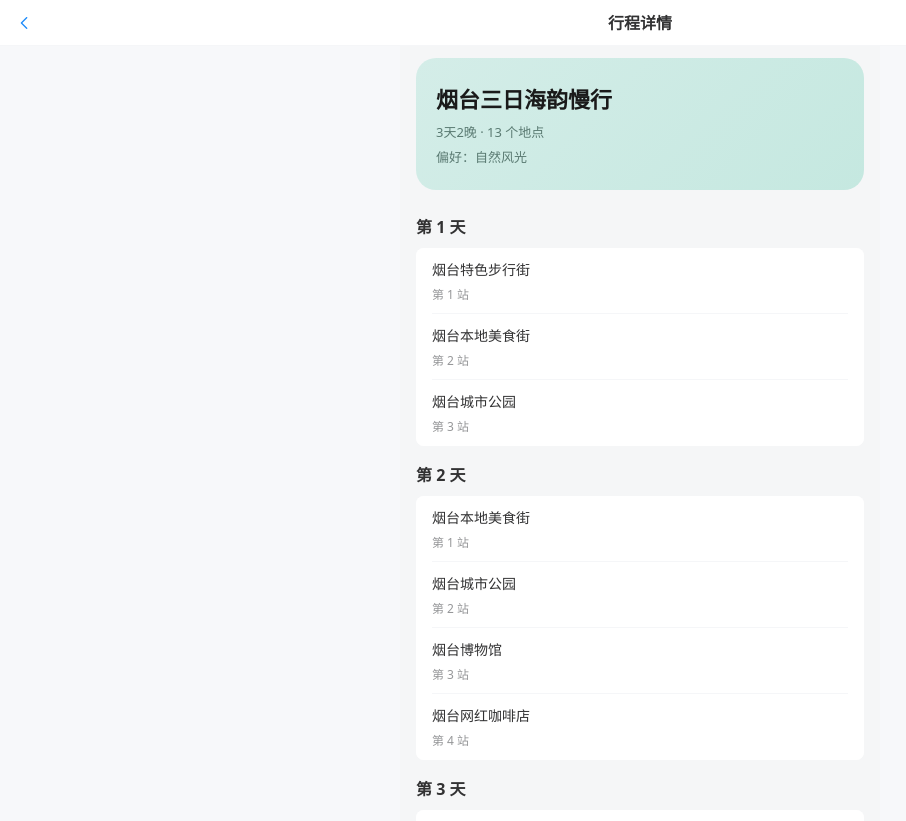
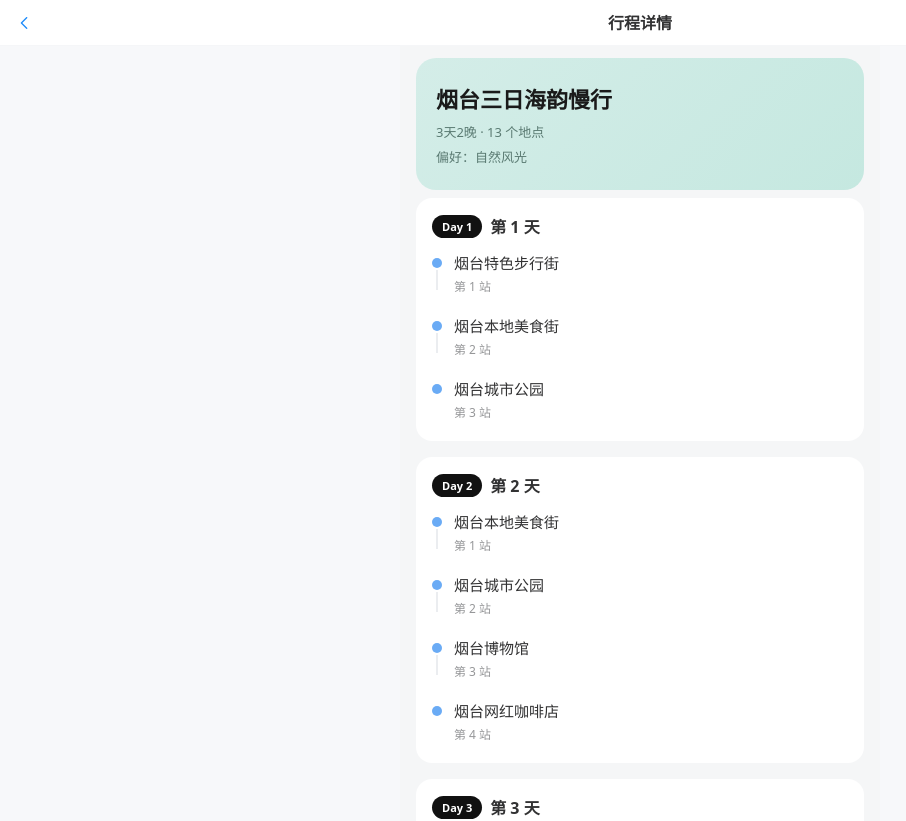
Before and after one commit to YukiMori530/vue-journey, a Vue app in the folder apps/h5/: page /trip/1 in a window 1280 px wide. Shown: the top 821 px of the page, without its empty margins (0-906 px from the left). Built offline with nearby package versions, Linux system fonts and the light colour scheme.

Commit message:
feat: add smart import and discover trip templates

```diff
--- a/apps/h5/components.d.ts
+++ b/apps/h5/components.d.ts
@@ -18,7 +18,6 @@ declare module 'vue' {
     RouterView: typeof import('vue-router')['RouterView']
     TripCard: typeof import('./src/components/trip-card.vue')['default']
     VanButton: typeof import('vant/es')['Button']
-    VanCell: typeof import('vant/es')['Cell']
     VanCellGroup: typeof import('vant/es')['CellGroup']
     VanEmpty: typeof import('vant/es')['Empty']
     VanField: typeof import('vant/es')['Field']
--- a/apps/h5/src/components/create-action-sheet.vue
+++ b/apps/h5/src/components/create-action-sheet.vue
@@ -16,7 +16,7 @@ function goCreatePlan() {
 
 function goSmartImport() {
   close()
-  showToast('智能导入功能开发中')
+  router.push('/import')
 }
 
 function goCollect() {
--- a/apps/h5/src/router/index.ts
+++ b/apps/h5/src/router/index.ts
@@ -4,6 +4,7 @@ import ExploreView from '../views/explore-view.vue'
 import CreateView from '../views/create-view.vue'
 import TripDetailView from '../views/trip-detail-view.vue'
 import SearchView from '../views/search-view.vue'
+import ImportView from '../views/import-view.vue'
 
 const router = createRouter({
   history: createWebHistory(),
@@ -11,6 +12,7 @@ const router = createRouter({
     { path: '/', name: 'trip', component: TripView },
     { path: '/explore', name: 'explore', component: ExploreView },
     { path: '/search', name: 'search', component: SearchView, meta: { hideTabBar: true } },
+    { path: '/import', name: 'import', component: ImportView, meta: { hideTabBar: true } },
     { path: '/create', name: 'create', component: CreateView, meta: { hideTabBar: true } },
     { path: '/trip/:id', name: 'trip-detail', component: TripDetailView, meta: { hideTabBar: true } },
   ],
--- a/apps/h5/src/stores/trip.ts
+++ b/apps/h5/src/stores/trip.ts
@@ -1,5 +1,7 @@
 import { defineStore } from 'pinia'
+import type { HotTrip, FeaturedTopic } from '../data/discover'
 import type { CreateTripInput, DayPlan, Trip } from '../types/trip'
+import { parseDaysFromDuration, parseGuideText } from '../utils/parse-guide'
 
 const THEMES = [
   'linear-gradient(135deg, #d4ede8 0%, #c5e8e0 100%)',
@@ -46,6 +48,10 @@ function buildTitle(destination: string, days: number, preferences: string[]) {
   return `${destination}${days}日游`
 }
 
+function countPlaces(dayPlans: DayPlan[]) {
+  return dayPlans.reduce((sum, day) => sum + day.places.length, 0)
+}
+
 const seedTrips: Trip[] = [
   {
     id: 1,
@@ -86,23 +92,83 @@ export const useTripStore = defineStore('trip', {
   },
 
   actions: {
+    saveTrip(payload: Omit<Trip, 'id'>) {
+      const trip: Trip = { ...payload, id: this.nextId++ }
+      this.trips.unshift(trip)
+      return trip
+    },
+
     addTrip(input: CreateTripInput) {
       const dayPlans = mockDayPlans(input.destination, input.days)
-      const placeCount = dayPlans.reduce((sum, day) => sum + day.places.length, 0)
-      const trip: Trip = {
-        id: this.nextId++,
+      return this.saveTrip({
         destination: input.destination,
         days: input.days,
         preferences: input.preferences,
         title: buildTitle(input.destination, input.days, input.preferences),
         nights: `${input.days}天${Math.max(input.days - 1, 0)}晚`,
-        placeCount,
+        placeCount: countPlaces(dayPlans),
         cover: COVERS[this.nextId % COVERS.length],
         theme: THEMES[this.nextId % THEMES.length],
         dayPlans,
-      }
-      this.trips.unshift(trip)
-      return trip
+      })
+    },
+
+    addTripFromText(text: string) {
+      const parsed = parseGuideText(text)
+      const placeCount = countPlaces(parsed.dayPlans)
+      return this.saveTrip({
+        destination: parsed.destination,
+        days: parsed.days,
+        preferences: [],
+        title: `${parsed.destination}${parsed.days}日导入行程`,
+        nights: `${parsed.days}天${Math.max(parsed.days - 1, 0)}晚`,
+        placeCount,
+        cover: COVERS[(this.nextId + 1) % COVERS.length],
+        theme: THEMES[(this.nextId + 1) % THEMES.length],
+        dayPlans: parsed.dayPlans,
+      })
+    },
+
+    addTripFromHotTrip(item: HotTrip) {
+      const days = parseDaysFromDuration(item.duration)
+      const destination = item.keywords[0] ?? '热门'
+      const dayPlans = mockDayPlans(destination, days).map((day, index) => ({
+        ...day,
+        places: day.places.map((_place, placeIndex) => {
+          const keyword = item.keywords[(index + placeIndex) % item.keywords.length]
+          return `${destination}·${keyword}${placeIndex + 1}号点`
+        }),
+      }))
+
+      return this.saveTrip({
+        destination,
+        days,
+        preferences: item.keywords.slice(1, 3),
+        title: item.title,
+        nights: item.duration.replace(/\s*·.*/, '').trim(),
+        placeCount: item.placeCount,
+        cover: item.cover,
+        theme: THEMES[this.nextId % THEMES.length],
+        dayPlans,
+      })
+    },
+
+    addTripFromTopic(item: FeaturedTopic) {
+      const days = Math.max(1, Math.min(3, Math.ceil(item.placeCount / 4)))
+      const destination = item.keywords[0] ?? '专题'
+      const dayPlans = mockDayPlans(destination, days)
+
+      return this.saveTrip({
+        destination,
+        days,
+        preferences: item.keywords,
+        title: item.title,
+        nights: `${days}天${Math.max(days - 1, 0)}晚`,
+        placeCount: item.placeCount,
+        cover: item.cover,
+        theme: THEMES[(this.nextId + 2) % THEMES.length],
+        dayPlans,
+      })
     },
 
     removeTrip(id: number) {
--- /dev/null
+++ b/apps/h5/src/utils/parse-guide.ts
@@ -0,0 +1,98 @@
+import type { DayPlan } from '../types/trip'
+
+const DAY_HEADER = /第\s*([0-9一二三四五六七八九十]+)\s*天/i
+const BULLET = /^[\s\-·•*\d+.、)）]+/
+
+const CITY_HINTS = ['北京', '上海', '成都', '杭州', '烟台', '南昌', '林芝', '昆明', '伊宁', '香港']
+
+export interface ParsedGuide {
+  destination: string
+  days: number
+  dayPlans: DayPlan[]
+}
+
+function normalizeDay(raw: string): number {
+  const map: Record<string, number> = {
+    一: 1, 二: 2, 三: 3, 四: 4, 五: 5, 六: 6, 七: 7, 八: 8, 九: 9, 十: 10,
+  }
+  if (/^\d+$/.test(raw)) {
+    return Number(raw)
+  }
+  return map[raw] ?? 1
+}
+
+function guessDestination(text: string, places: string[]): string {
+  for (const city of CITY_HINTS) {
+    if (text.includes(city)) {
+      return city
+    }
+  }
+  const first = places[0] ?? '旅行'
+  return first.slice(0, 2)
+}
+
+function chunkPlaces(places: string[]): DayPlan[] {
+  const perDay = 3
+  const days = Math.max(1, Math.ceil(places.length / perDay))
+  return Array.from({ length: days }, (_, index) => {
+    const day = index + 1
+    const start = index * perDay
+    return {
+      day,
+      places: places.slice(start, start + perDay),
+    }
+  })
+}
+
+export function parseGuideText(text: string): ParsedGuide {
+  const lines = text
+    .split(/\r?\n/)
+    .map((line) => line.trim())
+    .filter(Boolean)
+
+  const dayPlans: DayPlan[] = []
+  let currentDay = 0
+  const flatPlaces: string[] = []
+
+  for (const line of lines) {
+    const dayMatch = line.match(DAY_HEADER)
+    if (dayMatch) {
+      currentDay = normalizeDay(dayMatch[1])
+      if (!dayPlans.find((item) => item.day === currentDay)) {
+        dayPlans.push({ day: currentDay, places: [] })
+      }
+      continue
+    }
+
+    const place = line.replace(BULLET, '').trim()
+    if (!place || place.length < 2) {
+      continue
+    }
+
+    flatPlaces.push(place)
+    if (currentDay > 0) {
+      const target = dayPlans.find((item) => item.day === currentDay)
+      target?.places.push(place)
+    }
+  }
+
+  const cleanedDayPlans = dayPlans.filter((item) => item.places.length > 0)
+  const finalDayPlans =
+    cleanedDayPlans.length > 0 ? cleanedDayPlans : chunkPlaces(flatPlaces)
+
+  const destination = guessDestination(text, flatPlaces)
+  const days = finalDayPlans.length || 1
+
+  return {
+    destination,
+    days,
+    dayPlans: finalDayPlans.length
+      ? finalDayPlans
+      : [{ day: 1, places: ['待添加地点'] }],
+  }
+}
+
+export function parseDaysFromDuration(duration: string): number {
+  const match = duration.match(/(\d+)\s*天/)
+  return match ? Number(match[1]) : 3
+}
--- /dev/null
+++ b/apps/h5/src/views/import-view.vue
@@ -0,0 +1,154 @@
+<script setup lang="ts">
+import { ref } from 'vue'
+import { useRouter } from 'vue-router'
+import { showToast } from 'vant'
+import { useTripStore } from '../stores/trip'
+
+const router = useRouter()
+const tripStore = useTripStore()
+
+const guideText = ref('')
+const loading = ref(false)
+
+const exampleText = `第1天
+- 赛里木湖东门
+- 果子沟大桥观景
+- 伊宁六星街
+
+第2天
+- 喀赞其民俗区
+- 汉人街美食
+- 伊犁河 sunset
+
+第3天
+- 那拉提草原
+- 网红公路打卡`
+
+function fillExample() {
+  guideText.value = exampleText
+}
+
+function goBack() {
+  router.back()
+}
+
+function handleImport() {
+  if (!guideText.value.trim()) {
+    showToast('请粘贴攻略文本')
+    return
+  }
+
+  loading.value = true
+  const trip = tripStore.addTripFromText(guideText.value)
+  loading.value = false
+
+  showToast('导入成功')
+  router.push(`/trip/${trip.id}`)
+}
+</script>
+
+<template>
+  <div class="import-page">
+    <header class="import-header">
+      <button type="button" class="back-btn" @click="goBack">
+        <van-icon name="arrow-left" size="20" />
+      </button>
+      <h1 class="import-title">智能导入</h1>
+      <button type="button" class="example-btn" @click="fillExample">示例</button>
+    </header>
+
+    <div class="import-body">
+      <p class="import-desc">
+        粘贴小红书、公众号等攻略文字，自动识别「第几天」和地点（当前为本地解析，后续接 AI）。
+      </p>
+
+      <van-field
+        v-model="guideText"
+        class="import-field"
+        rows="12"
+        autosize
+        type="textarea"
+        maxlength="2000"
+        show-word-limit
+        placeholder="粘贴攻略文本，例如：&#10;第1天&#10;- 宽窄巷子&#10;- 锦里古街"
+      />
+
+      <van-button
+        type="primary"
+        block
+        round
+        class="submit-btn"
+        :loading="loading"
+        @click="handleImport"
+      >
+        开始识别并生成行程
+      </van-button>
+    </div>
+  </div>
+</template>
+
+<style scoped>
+.import-page {
+  min-height: 100vh;
+  background: #f5f6f7;
+}
+
+.import-header {
+  display: flex;
+  align-items: center;
+  justify-content: space-between;
+  padding: 12px 16px;
+  background: #fff;
+}
+
+.back-btn {
+  display: flex;
+  align-items: center;
+  justify-content: center;
+  width: 36px;
+  height: 36px;
+  border: none;
+  border-radius: 50%;
+  background: #f5f6f7;
+  cursor: pointer;
+}
+
+.import-title {
+  margin: 0;
+  font-size: 17px;
+  font-weight: 600;
+}
+
+.example-btn {
+  border: none;
+  background: transparent;
+  font-size: 14px;
+  color: #1989fa;
+  cursor: pointer;
+}
+
+.import-body {
+  padding: 16px;
+}
+
+.import-desc {
+  margin: 0 0 12px;
+  font-size: 13px;
+  line-height: 1.6;
+  color: #646566;
+}
+
+.import-field {
+  overflow: hidden;
+  border-radius: 12px;
+  background: #fff;
+}
+
+.import-field :deep(.van-field__control) {
+  min-height: 220px;
+}
+
+.submit-btn {
+  margin-top: 20px;
+}
+</style>
--- a/apps/h5/src/views/search-view.vue
+++ b/apps/h5/src/views/search-view.vue
@@ -1,11 +1,13 @@
 <script setup lang="ts">
 import { computed, ref } from 'vue'
 import { useRouter } from 'vue-router'
-import { showToast } from 'vant'
+import { showConfirmDialog, showToast } from 'vant'
 import { filterDiscover } from '../data/discover'
+import { useTripStore } from '../stores/trip'
 import type { FeaturedTopic, HotTrip } from '../data/discover'
 
 const router = useRouter()
+const tripStore = useTripStore()
 const keyword = ref('')
 
 const filtered = computed(() => filterDiscover(keyword.value))
@@ -17,12 +19,32 @@ function goBack() {
   router.back()
 }
 
-function openHotTrip(item: HotTrip) {
-  showToast(`「${item.title}」模板即将上线`)
+async function openHotTrip(item: HotTrip) {
+  try {
+    await showConfirmDialog({
+      title: '添加热门行程',
+      message: `将「${item.title}」加入我的计划？`,
+    })
+    const trip = tripStore.addTripFromHotTrip(item)
+    showToast('已添加到我的计划')
+    router.push(`/trip/${trip.id}`)
+  } catch {
+    // 用户取消
+  }
 }
 
-function openTopic(item: FeaturedTopic) {
-  showToast(`「${item.title}」专题即将上线`)
+async function openTopic(item: FeaturedTopic) {
+  try {
+    await showConfirmDialog({
+      title: '添加精选专题',
+      message: `根据专题「${item.title}」生成探索行程？`,
+    })
+    const trip = tripStore.addTripFromTopic(item)
+    showToast('专题行程已生成')
+    router.push(`/trip/${trip.id}`)
+  } catch {
+    // 用户取消
+  }
 }
 
 function showMore(type: 'trip' | 'topic') {
--- a/apps/h5/src/views/trip-detail-view.vue
+++ b/apps/h5/src/views/trip-detail-view.vue
@@ -35,13 +35,7 @@ async function handleDelete() {
 
 <template>
   <div v-if="trip" class="detail-page">
-    <van-nav-bar
-      title="行程详情"
-      left-arrow
-      fixed
-      placeholder
-      @click-left="goBack"
-    />
+    <van-nav-bar title="行程详情" left-arrow fixed placeholder @click-left="goBack" />
 
     <div class="detail-hero" :style="{ background: trip.theme }">
       <h1 class="detail-title">{{ trip.title }}</h1>
@@ -53,15 +47,20 @@ async function handleDelete() {
 
     <section class="day-list">
       <article v-for="day in trip.dayPlans" :key="day.day" class="day-card">
-        <h2 class="day-title">第 {{ day.day }} 天</h2>
-        <van-cell-group inset>
-          <van-cell
-            v-for="(place, index) in day.places"
-            :key="place"
-            :title="place"
-            :label="`第 ${index + 1} 站`"
-          />
-        </van-cell-group>
+        <div class="day-head">
+          <span class="day-badge">Day {{ day.day }}</span>
+          <h2 class="day-title">第 {{ day.day }} 天</h2>
+        </div>
+
+        <div class="timeline">
+          <div v-for="(place, index) in day.places" :key="place" class="timeline-item">
+            <div class="timeline-dot" />
+            <div class="timeline-content">
+              <p class="place-name">{{ place }}</p>
+              <p class="place-order">第 {{ index + 1 }} 站</p>
+            </div>
+          </div>
+        </div>
       </article>
     </section>
 
@@ -69,7 +68,7 @@ async function handleDelete() {
       <van-button type="danger" block round plain @click="handleDelete">
         删除行程
       </van-button>
-      <p class="detail-tip">Day 4：以上为模拟数据，后续由 AI 生成</p>
+      <p class="detail-tip">后续接入 DeepSeek，AI 自动生成每日路线</p>
     </div>
   </div>
 
@@ -110,18 +109,91 @@ async function handleDelete() {
 }
 
 .day-list {
-  padding-top: 8px;
+  padding: 8px 16px 0;
 }
 
 .day-card {
-  margin-bottom: 8px;
+  margin-bottom: 16px;
+  padding: 16px;
+  border-radius: 16px;
+  background: #fff;
+}
+
+.day-head {
+  display: flex;
+  gap: 8px;
+  align-items: center;
+  margin-bottom: 14px;
+}
+
+.day-badge {
+  padding: 4px 10px;
+  border-radius: 20px;
+  background: #111;
+  font-size: 11px;
+  font-weight: 600;
+  color: #fff;
 }
 
 .day-title {
-  margin: 16px 16px 10px;
+  margin: 0;
   font-size: 16px;
   font-weight: 600;
   color: #323233;
+}
+
+.timeline {
+  display: flex;
+  flex-direction: column;
+  gap: 0;
+}
+
+.timeline-item {
+  display: flex;
+  gap: 12px;
+  padding-bottom: 16px;
+}
+
+.timeline-item:last-child {
+  padding-bottom: 0;
+}
+
+.timeline-dot {
+  position: relative;
+  flex-shrink: 0;
+  width: 10px;
+  height: 10px;
+  margin-top: 6px;
+  border-radius: 50%;
+  background: #6aabf5;
+}
+
+.timeline-item:not(:last-child) .timeline-dot::after {
+  content: '';
+  position: absolute;
+  top: 12px;
+  left: 4px;
+  width: 2px;
+  height: calc(100% + 10px);
+  background: #ebedf0;
+}
+
+.timeline-content {
+  flex: 1;
+  padding-bottom: 4px;
+}
+
+.place-name {
+  margin: 0 0 4px;
+  font-size: 15px;
+  font-weight: 500;
+  color: #323233;
+}
+
+.place-order {
+  margin: 0;
+  font-size: 12px;
+  color: #969799;
 }
 
 .detail-actions {
```
